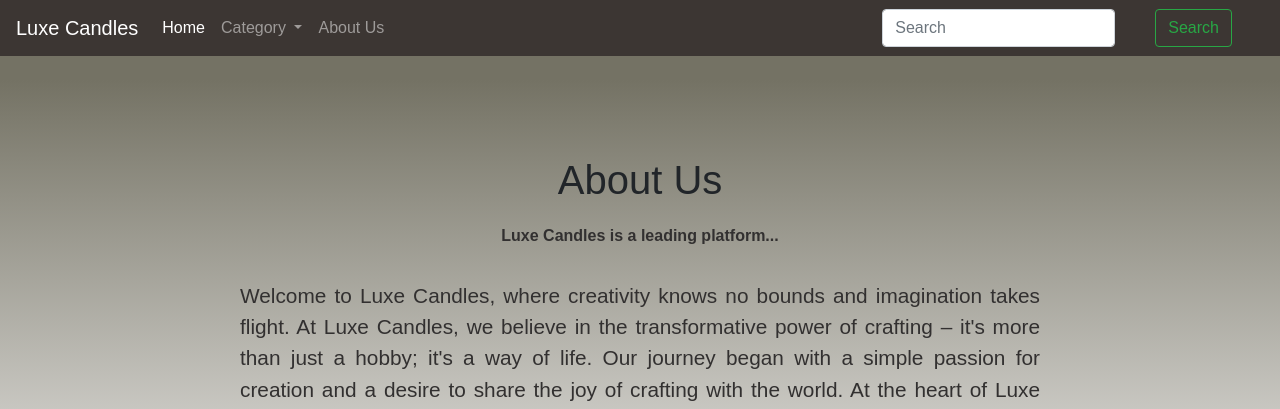
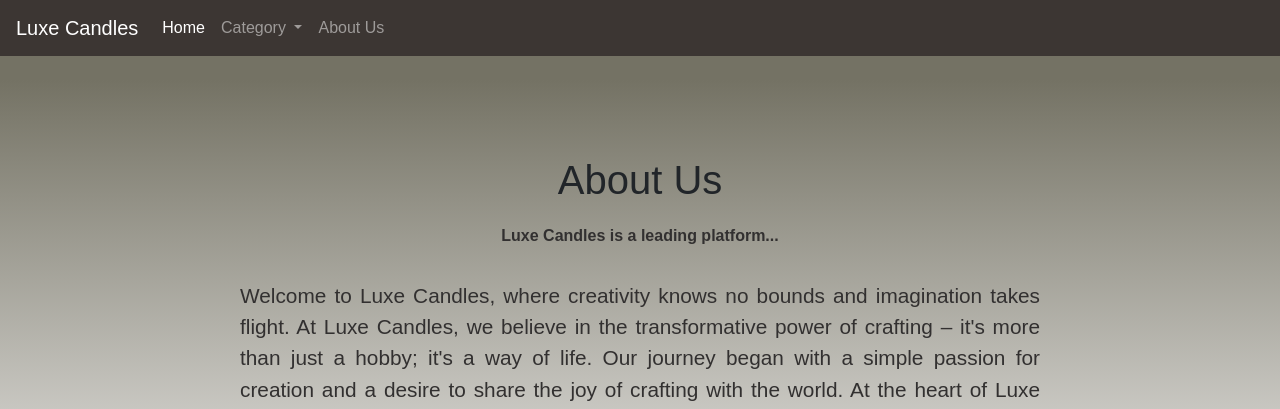
Before and after one commit to harshitaa1801/ecommerce, a Django app: page /about/ in a window 1280 px wide. Shown: the top 409 px of the page. Run offline with Django 4.2, Linux system fonts and the light colour scheme; data that the repository does not hold is empty; some libraries are stand-ins or nearby versions.

Commit message:
removed search bar, increased char limit for product and category name

```diff
--- a/shop/models.py
+++ b/shop/models.py
@@ -16,7 +16,7 @@ def get_product_image_path(instance, filename):
     return f'products/{instance.category.name}/{filename}'
 
 class Product(models.Model):
-    name = models.CharField(max_length=20, null=True, blank=True)
+    name = models.CharField(max_length=252, null=True, blank=True)
     image = models.ImageField(upload_to=get_product_image_path)
     description = models.TextField(null=True, blank=True)
     published_on = models.DateField(auto_now_add=True, null=True, blank=True)
--- a/shop/templates/shop/basic.html
+++ b/shop/templates/shop/basic.html
@@ -62,10 +62,6 @@
 <!--        <a class="nav-link" href="/contact-us/">Contact Us</a>-->
 <!--      </li>-->
     </ul>
-    <form class="form-inline my-2 my-lg-0">
-      <input class="form-control mr-sm-2" type="search" placeholder="Search" aria-label="Search">
-      <button class="btn btn-outline-success my-2 my-sm-0" type="submit">Search</button>
-    </form>
   </div>
 </nav>
 
```
Also changed, not shown: shop/migrations/0004_alter_product_name.py (added), shop/migrations/0005_alter_category_name.py (added).
